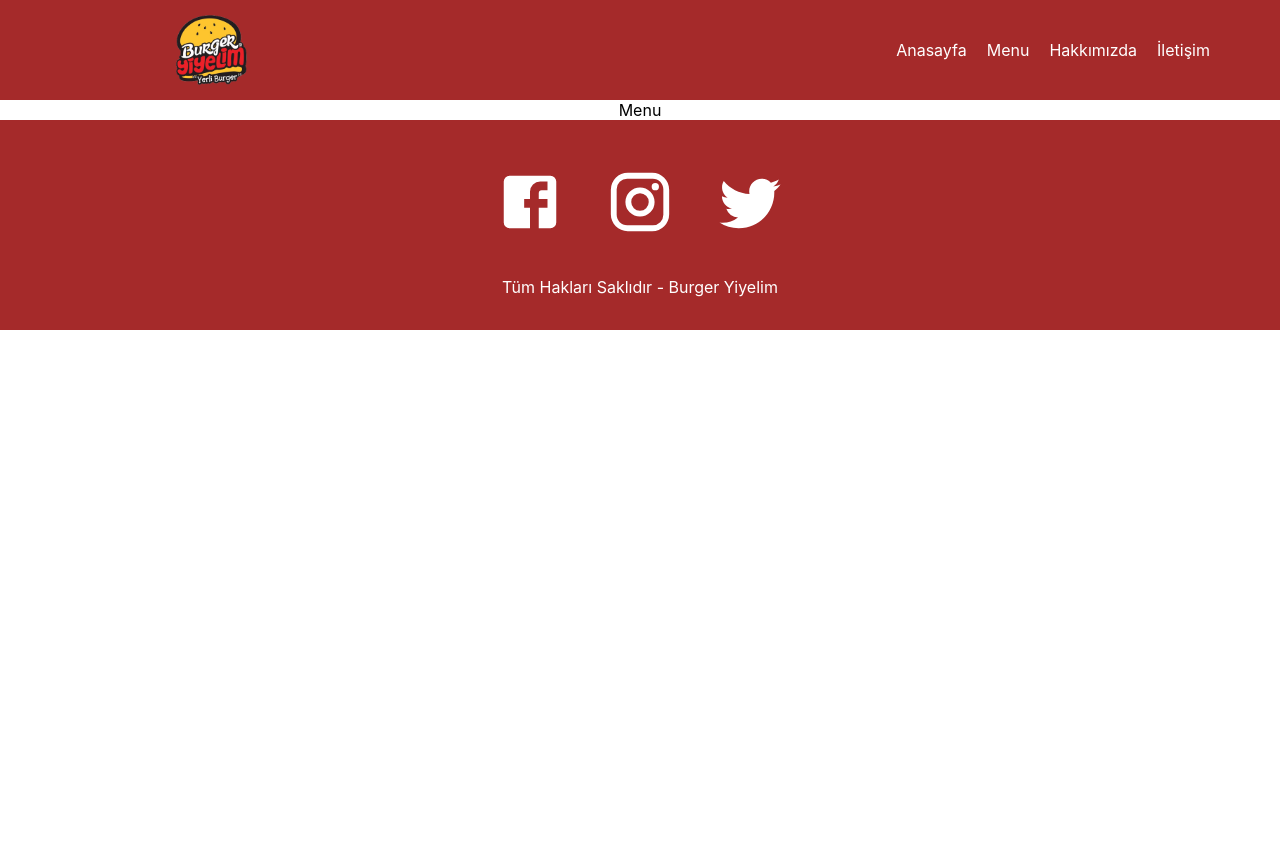
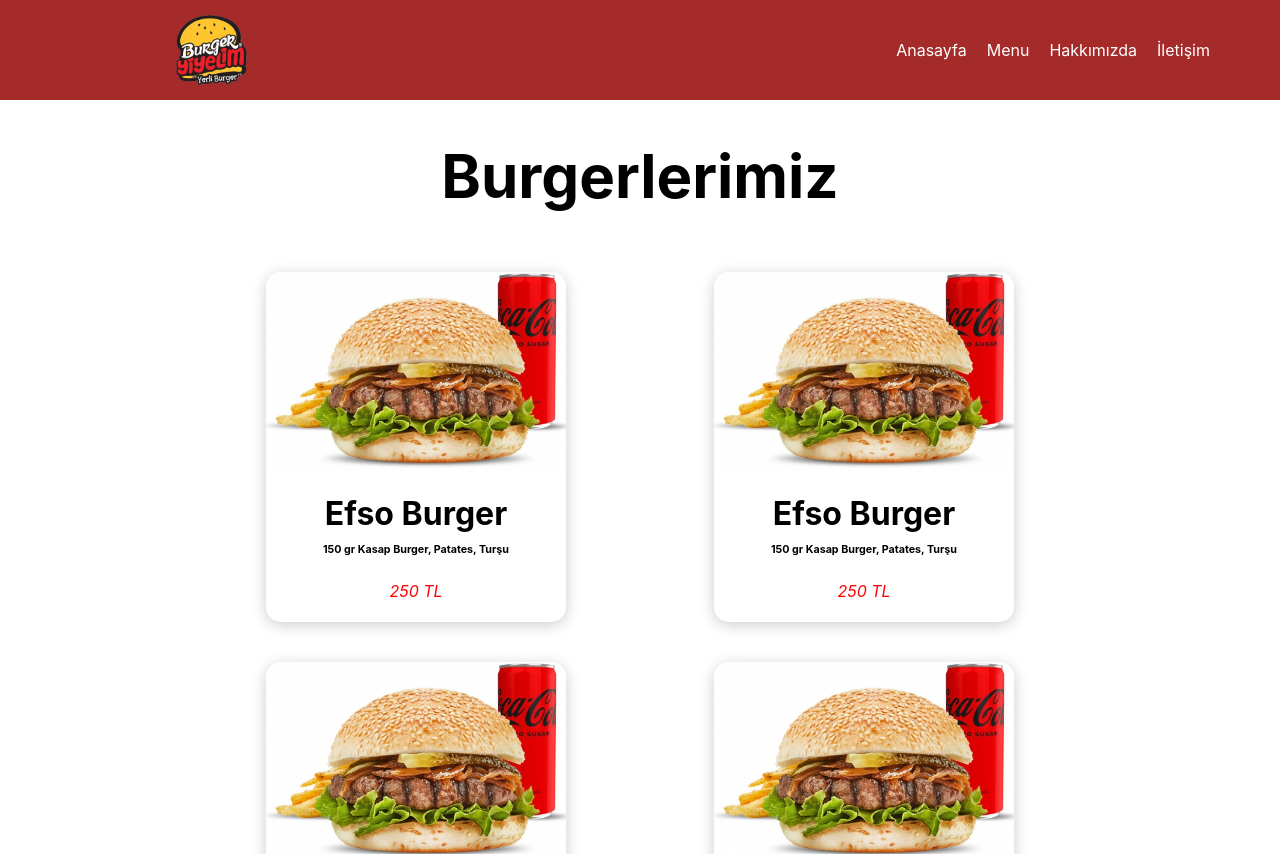
Before and after one commit to kapukayaemre/react-burger-project, a React (Create React App) app: page /menu in a window 1280 px wide. Shown: the top 854 px of the page. Before the commit the page ends 800 px from the top, so only its background shows below. Built offline with nearby package versions, Linux system fonts and the light colour scheme.

Commit message:
Main Menu and menu items created

```diff
--- a/src/App.js
+++ b/src/App.js
@@ -1,7 +1,7 @@
 import "./App.css";
 import { Route, Routes } from "react-router-dom";
 import Home from "./components/Home";
-import Menu from "./components/Menu";
+import { Menu } from "./components/Menu";
 import About from "./components/About";
 import Contact from "./components/Contact";
 import Navbar from "./components/Navbar";
--- a/src/components/Menu.js
+++ b/src/components/Menu.js
@@ -1,7 +1,25 @@
+import MenuItem from "../components/MenuItem";
 import React from "react";
+import { Data } from "../helpers/Data";
+import "../styles/Menu.css";
 
-function Menu() {
-  return <div>Menu</div>;
-}
-
-export default Menu;
+export const Menu = () => {
+  return (
+    <div className="menu">
+      <h1 className="menuTitle">Burgerlerimiz</h1>
+      <div className="menuList">
+        {Data.map((menuItem, key) => {
+          return (
+            <MenuItem
+              key={key}
+              image={menuItem.image}
+              name={menuItem.name}
+              content={menuItem.content}
+              price={menuItem.price}
+            />
+          );
+        })}
+      </div>
+    </div>
+  );
+};
--- /dev/null
+++ b/src/components/MenuItem.js
@@ -0,0 +1,14 @@
+function MenuItem({ image, name, content, price }) {
+  return (
+    <div className="menuItem">
+      <div style={{ backgroundImage: `url(${image})` }}></div>
+      <h1 style={{ marginBottom: "10px" }}>{name}</h1>
+      <h6 style={{ marginTop: "0px" }}>{content}</h6>
+      <p>
+        <i style={{ color: "red" }}>{price} TL</i>
+      </p>
+    </div>
+  );
+}
+
+export default MenuItem;
--- /dev/null
+++ b/src/helpers/Data.js
@@ -0,0 +1,77 @@
+import React from "react";
+import BurgerImage from "../assets/burger.jpg";
+
+export const Data = [
+  {
+    name: "Efso Burger",
+    image: BurgerImage,
+    content: "150 gr Kasap Burger, Patates, Turşu",
+    price: 250,
+  },
+  {
+    name: "Efso Burger",
+    image: BurgerImage,
+    content: "150 gr Kasap Burger, Patates, Turşu",
+    price: 250,
+  },
+  {
+    name: "Efso Burger",
+    image: BurgerImage,
+    content: "150 gr Kasap Burger, Patates, Turşu",
+    price: 250,
+  },
+  {
+    name: "Efso Burger",
+    image: BurgerImage,
+    content: "150 gr Kasap Burger, Patates, Turşu",
+    price: 250,
+  },
+  {
+    name: "Efso Burger",
+    image: BurgerImage,
+    content: "150 gr Kasap Burger, Patates, Turşu",
+    price: 250,
+  },
+  {
+    name: "Efso Burger",
+    image: BurgerImage,
+    content: "150 gr Kasap Burger, Patates, Turşu",
+    price: 250,
+  },
+  {
+    name: "Efso Burger",
+    image: BurgerImage,
+    content: "150 gr Kasap Burger, Patates, Turşu",
+    price: 250,
+  },
+  {
+    name: "Efso Burger",
+    image: BurgerImage,
+    content: "150 gr Kasap Burger, Patates, Turşu",
+    price: 250,
+  },
+  {
+    name: "Efso Burger",
+    image: BurgerImage,
+    content: "150 gr Kasap Burger, Patates, Turşu",
+    price: 250,
+  },
+  {
+    name: "Efso Burger",
+    image: BurgerImage,
+    content: "150 gr Kasap Burger, Patates, Turşu",
+    price: 250,
+  },
+  {
+    name: "Efso Burger",
+    image: BurgerImage,
+    content: "150 gr Kasap Burger, Patates, Turşu",
+    price: 250,
+  },
+  {
+    name: "Efso Burger",
+    image: BurgerImage,
+    content: "150 gr Kasap Burger, Patates, Turşu",
+    price: 250,
+  },
+];
--- /dev/null
+++ b/src/styles/Menu.css
@@ -0,0 +1,55 @@
+.menu {
+    width: 100%;
+    height: auto;
+    display: flex;
+    justify-content: center;
+    align-items: center;
+    flex-direction: column;
+  }
+  .menu .menuTitle {
+    font-size: 60px;
+  }
+
+  .menuList {
+    width: 70vw;
+    height: auto;
+    display: grid;
+    grid-template-columns: 1fr 1fr 1fr;
+    place-items: center;
+  }
+
+  .menuItem {
+    border-radius: 15px;
+    width: 300px;
+    height: 350px;
+    margin: 20px;
+    box-shadow: 0px 3px 15px rgba(0, 0, 0, 0.2);
+    text-align: center;
+  }
+  .menuItem:hover {
+    box-shadow: 0px 3px 15px rgba(0, 0, 0, 0.5);
+    transition: 0.3s ease-in;
+    cursor: pointer;
+  }
+
+  .menuItem div {
+    border-top-left-radius: 15px;
+    border-top-right-radius: 15px;
+    width: 100%;
+    height: 200px;
+    background-position: center;
+    background-repeat: no-repeat;
+    background-size: cover;
+  }
+
+  @media only screen and (max-width: 1300px) {
+    .menuList {
+      grid-template-columns: 1fr 1fr;
+    }
+  }
+
+  @media only screen and (max-width: 800px) {
+    .menuList {
+      grid-template-columns: 1fr;
+    }
+  }
```
